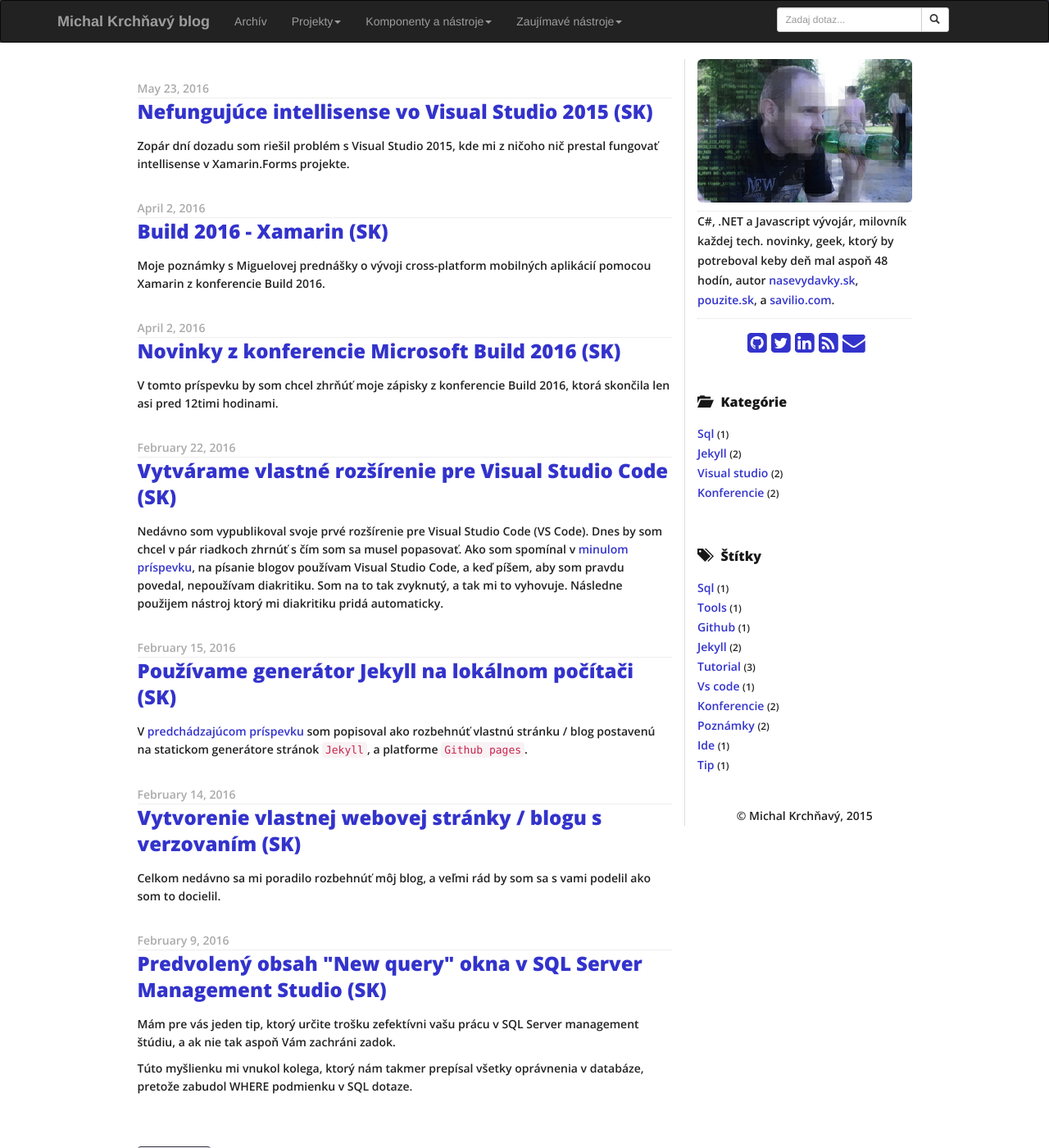
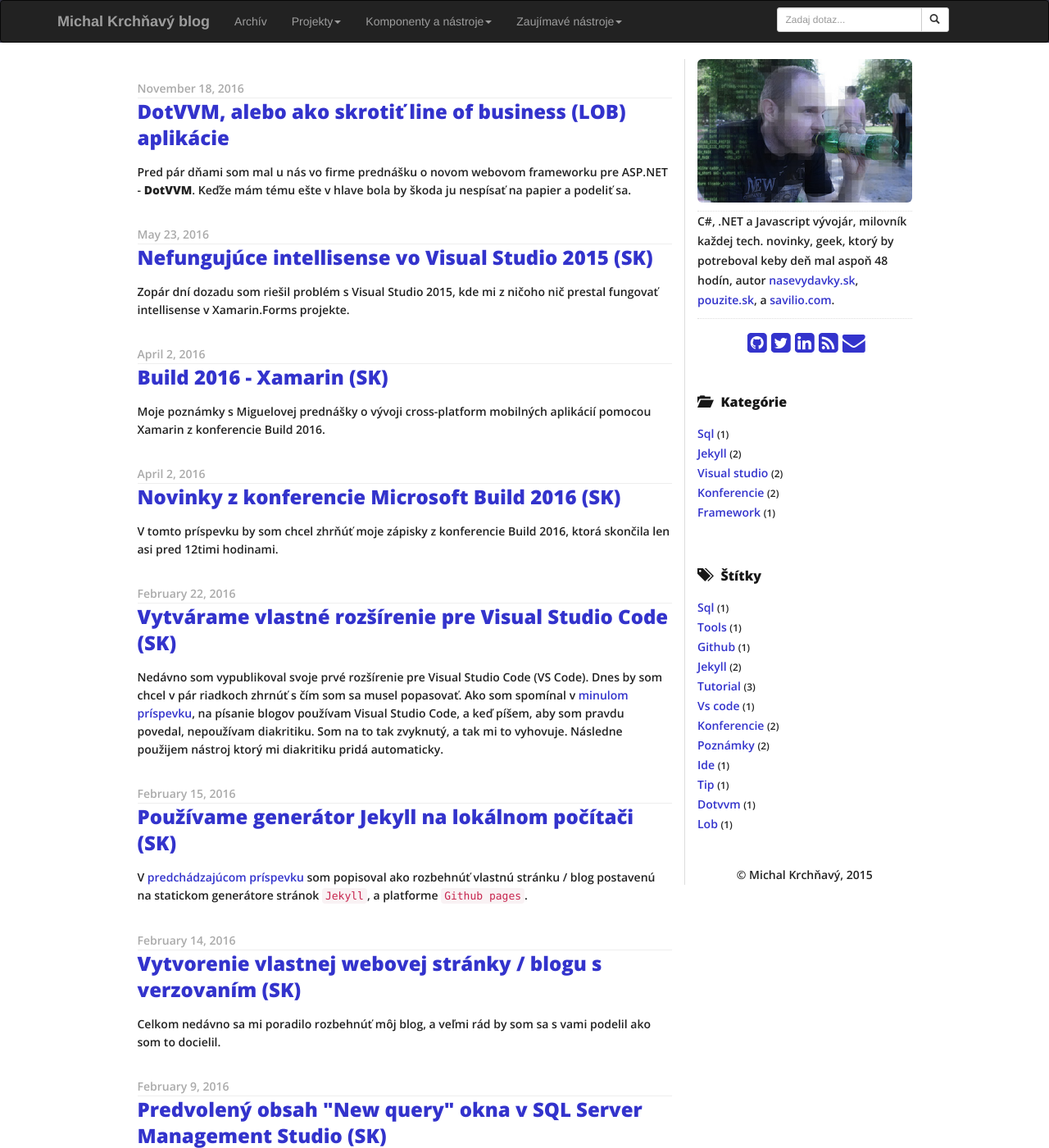
Before and after one commit to zemacik/zemacik.github.io, a Jekyll site: the page built from index.html, in a window 1280 px wide and 1400 px high. Shown: the whole window at 82% size. Built offline with Jekyll 4.4.1, drawn with Linux system fonts in a browser that asks for light colours; nearby versions of some CDN libraries; the list of posts is cut into pages by our own code; some of the changed lines change nothing that is shown.

Commit message:
Novy blog post

```diff
--- a/_posts/2016-05-23-Nefungujuce_Intellisense_vo_vs2015.md
+++ b/_posts/2016-05-23-Nefungujuce_Intellisense_vo_vs2015.md
@@ -14,7 +14,7 @@
 
 Zopár dní dozadu som riešil problém s Visual Studio 2015, kde mi z ničoho nič prestal fungovať intellisense v Xamarin.Forms projekte.
 
-Keďže problém sa mi podarilo vyriešiť až po pár hodinách, kde som vyskúšal už asi všetko čo sa dalo, no a predsa len ostávala ešte jedna možnosť, ešte pred preinštalovaním celého IDE :) alebo minimálne Xamarinu.
+Keďže problém sa mi podarilo vyriešiť až po pár hodinách, kde som vyskúšal už asi všetko čo sa dalo, no a predsa len ostávala jedna možnosť, ešte pred preinštalovaním celého IDE :) alebo minimálne Xamarinu.
 
 Takže, keď budete riešiť podobný problém, snáď vám tiež pomôže to čo mne, a to:
 
--- /dev/null
+++ b/_posts/2016-11-18-DotVVM_alebo_ako_skrotit_LOB_aplikacie.md
@@ -0,0 +1,226 @@
+---
+layout: blogpost
+type: post
+title: "DotVVM, alebo ako skrotiť line of business (LOB) aplikácie"
+description: "DotVVM, alebo ako skrotiť line of business (LOB) aplikácie"
+date: 2016-11-18
+categories:
+- Framework
+tags: [DotVVM, LOB]
+published: true
+canshare: true
+comments: true
+---
+
+Pred pár dňami som mal u nás vo firme prednášku o novom webovom frameworku pre ASP.NET - **DotVVM**. Keďže mám tému ešte v hlave bola by škoda ju nespísať na papier a podeliť sa.
+
+
+## Aké máme dnes možnosti?
+---
+
+Z pohľadu .NET vývojára máme dnes v zásade tri cesty akými sa vieme vydať pri vývoji webovej aplikácie
+
+### 1. ASP.NET WebForms
+
+Môžeme použiť staré ASP.NET WebForms. WebForms nám ponúkali vývoj založený na stránkach a komponentoch. **Na vývoj LOB aplikácií to bolo ako stvorené.** Veľa programátorov koncept nepochopilo, akékoľvek rozvrstvenie aplikácií neexistovalo, a všetka biznis logika bola v samotných stránkach. Aplikácia nebola testovateľná, a po určitom čase bola neudržiavateľná.
+
+Ďalší nešvár WebForms aplikácií bol následne **vygenerovaný HTML kód**, ktorý na dobu s pred 10 rokov možno stačil. Dnes keď potrebujeme aplikáciu cieliť na viac zariadení, obrazoviek, máme responzíviny dizajn táto technológia je takmer nepoužiteľná.
+
+Taktiež spojenie WebForms s javascriptom nebolo moc prívetivé.
+
+A následne **VIEWSTATE**. Kapitola sama o sebe. Nepochopený koncept, kde mali načítané stránky aj niekoľko megabajtov, ktoré následne chodili medzi prehliadačom a serverom.
+
+No a na záver, pre ASP.NET WebForm **nebude podpora v .NET CORE**.
+
+<br/>
+
+### 2. ASP.NET MVC, WEB API, a kopou ďalších JS knižníc
+
+Ďalšou možnosťou je vývoj aplikácie v ASP.NET MVC, WEB API, a kopou ďalších JS knižníc.
+Pri tomto spôsobe vývoja aplikácie, takmer **na všetko potrebujeme vytvárať vlastnú infraštruktúru.**
+
+* či už **validácie** na klientskej, a serverovej strane. A stým spojené udržiavanie rovnakého spôsobu prezentácie výsledkov používateľovi.
+* **preposielanie, a formátovanie dátumu a času**, je tiež pekný oriešok
+* **lokalizácia** a následné preposlanie na klienta
+
+Na všetko toto musíme myslieť pri vývoji aplikácie nad ASP.NET MVC
+
+Taktiež potrebujeme veľa, veľa javascriptoveho kódu.
+
+Ak chceme mať aspoň trochu dynamickú stránku, **na všetko potrebujeme javascriptové knižnice**, alebo si funkcionalitu napíšeme sami. Toto všetko udržiavať je celkom výzva.
+
+<br/>
+
+### 3. SPA Framework (Angular, React, Ember, Aurelia), + ASP.NET WEB API
+
+No a tretia možnosť, dnes veľmi moderná, je vývoj SPA (Single page application) v niektorom z tento týždeň populárnych frameworkov, ako sú napríklad Angular JS, React, Vue.js, Aurelia poprípade Ember.js.
+
+Pre mnohé firmy presedlať na tento spôsob vývoja može znamenať vynaloženie značného úsilia, času a finančných prostriedkov do zaškolenia programátorov. Programátori si musia osvojiť veľa nových zručností, konceptov, a technológií.
+
+Ale na rovinu. Nie je to úplne jednoduché sa vo svete javascriptu orientovať.
+
+Ak berieme ohľad aj na udržiavanie existujúceho kódu, .NET platforma je relatívne stabilná, a vieme použiť aj 10 rokov starý projekt, urobiť v ňom zmenu, a opätovne nasadiť. Čo v JS svete môže byť problém, hlavne ak dnes použitý framework, bude zajtra, o týždeň, možno o rok nepodporovaný.
+
+<br/>
+
+ ![DotVVM Logo](/assets/posts/2016/20161118_02_Logo.png){: class="img img-responsive"}
+
+## Na scénu prichádza DotVVM
+---
+
+Frustráciu s vývojom webových aplikácií nepociťujem len ja, ale aj ludia z firmy Riganti, konkrétne Tomáš Herceg. On a jeho tím sa rozhodli napísať svoj vlastný framework - DotVVM.
+
+Investovali doň nemálo času. A ako on sám spomínal na jednej svojej prednáške, že keby ohodnotil čas ktorý frameworku vo firme venovali, tak by si mohol kúpiť Teslu. :)
+
+DotVVM je Opensource framework pre ASP.NET.
+
+Ako Tomáš sám o ňom na prednáškach hovorí, píšete v ňom "javascriptové aplikácie bez javascriptu". Ten javascript tam samozrejme je, len s ním tak často neprichádzame do styku, ako je to v skôr popísaných spôsoboch vývoja.
+
+Perfektne sa hodí na vývoj Line of Business (LOB) aplikácií. Hlavne na data entry business aplikácie kde sa rieši kopec formulárov, ich vzťahy a pod.
+
+Napríklad také aplikácie poisťovní, bánk, ... Vynikajúci príklad je taký formulár na poistenie PZP, zložitejší wizard, kde nasledujúca obrazovka zobrazuje polia podľa hodnôt stránky predzhádzajúcej.
+
+Nie je úplne vhodný na písanie bežných firemných prezentačných webov (aj keď aj to je možné), aplikácie kde sa veľký dôraz berie na množstvo animácií, a facny funkcionalitu.
+
+DotVVM je založený na vzore MVVM (Model – View - ViewModel).
+
+- ViewModel je napísaný v C#
+- A Views sú V HTML s ďalšími vylepšeniami.
+
+Na klientskej strane DotVVM **používa knižnicu Knockout.js**.
+
+Vývoj v tomto frameworku nám uľahčuje aj rozšírenie do Visual Studia 2015.
+
+Rozprávku o tom ako prebiehal vývoj tohto rozšírenia si môžete pozrieť na videu zo stránky wug.cz. Pozrite sa na to je to celkom zábavné.
+
+<br/>
+
+## Atribúty, Page Livecycle
+---
+
+### Binding
+Jednotlivé properties vo viewmodeloch môžete odekorovat Binding atribútmi.
+Týmito atribútmi poviete frameworku akým smerom má povoliť bindovanie z a do viewmodelu.
+
+Možnosti ktoré dnes máme sú:
+
+- **None** – Čiže bindovanie je zakázané, a ak príde daná property z klienta bude ignorovaná. Poprípade, an klienta ani nepríde
+- **Both** – Default správanie, kde prebieha prenos dať medzi klientom a serverom
+- **ClientToServer**, **ServerToClient** sú samo popisné
+
+### Page Livecycle
+
+Ďalšia vec čo by som chcel spomenúť je životný cyklus stránky.
+
+ ![Page Livecycle](/assets/posts/2016/20161118_01_PageLiveCycle.png){: class="img img-responsive"}
+
+Ako možete videť na hore uvedenom obrázku, je veľmi podobný tomu z ASP.NET WebForms.
+
+<br/>
+
+## Je DotVVM nové WebForms?
+---
+Tak ako som už spomínal, DotVVM je do značnej miery inšpirované ASP.NET WebForms, ale moderne, a jednoducho. Rieši problémy ktoré som popísal vyššie.
+
+- **ViewModel je ViewState**
+    - Máme plnú kontrolu nad tým čo a ako tam uložíme.
+
+- **Generovaný výstup**
+    - Generovaný výstup komponentov je omnoho elegantnejší, bez akýchkoľvek inline štýlov.
+    - Všetko čo natívne komponenty generujú je popísané v dokumentácii na stránke projektu.
+
+- **Testovateľnosť**
+
+Pre WebForm vývojárov je prechod naozaj jednoduchý.
+
+<br/>
+
+## Komponenty
+---
+
+Na [stránke projektu](https://www.dotvvm.com/docs/latest) nájdete zoznam základných konponent ktoré framework obsahuje. Iné si môžeme dokúpiť (O tom poviem neskôr), alebo si sami veľmi jednoducho vytvoriť.
+
+Framework nám ponúka **dve možnosti vytvárania component**.
+
+- Jedna sú takzvané **markup controls**, tie majú koncovku dotcontrol. Je to kus markupu, ktorý môžeme opakovať v rôznych stránkach. Ako napríklad Editor adries. (Adresa dorusenia, Fakturačná adresa) na jednej stránke.
+
+- Potom máme **Code-only controls** tieto nemajú žiadny markup, a všetko sa generuje v kóde. Vieme ich zabaliť do samostatného DLL súboru. Ich vývoj je ale o niečo (možno trošku viac) zložitejší.
+
+<br/>
+
+## Zaujímavé funkcie
+---
+
+Ďalej by som chcel spomenúť niekoľko ďalších funkcií ktoré nám framework ponúka.
+
+- Ako som písal vyššie **môžeme si vytvárať vlastné komponenty**.
+
+- Máme tu priamu podporu **ModelValidation**
+
+- Možnosť prepnúť aplikáciu do **SPA režimu** kde sa neprekresľuje pri navigovaní celá stránka, ale prepisuje sa iba content v ContentPlaceholder.
+
+- **ActionFilter** je rovnaký concept ako v MVC
+
+- Priama **integrácia s IoC** (injektovanie závislostí do ViewModelov)
+
+- **Custom presenters** je niečo ako custom HttpHandlers. Použijeme v prípade ak potrebujeme generovať RSS feed, SiteMap a pod.
+
+- **Postback handlers** – pred tým ako sa urobí postback na server vieme vykonať akciu. Napríklad čakať na potvrdenie akcie používateľom, a pod.
+
+<br/>
+
+## Aktuálny stav, Licencia
+---
+
+Aktuálne je DotVVM vo verzii 1.0.5
+
+ - RTM je pre plný .NET framework
+
+Ppracujú na podpore pre .NET Core. Niežeby framework nebol funkčný, ale proste len nieje vo verzii RTM. Pevne verím že počas najbližších pár mesiacov bude RTM verzia, keďže dnes tu máme alfa verziu.
+
+Ako som spomínal na začiatku, je to open source framework, a jeho kompletné zdrojové kódy si môžete pozrieť na [githube](https://github.com/riganti/dotvvm). Tak ako Tomáš hovorí, je a vždy bude open source.
+
+Na čom však chcú utŕžiť dáku korunu sú ďalšie komponenty, alebo samotné **rozšírenie do Visual Studia**, ktoré má dve verzie,
+
+- Free,
+- Professional, ktorá má pokročilejšie funkcie, a aktuálne stojí 129 dolárov.
+
+Podrobné porovnanie si môžeme pozrieť na stránke [DotVVM for Visual Studio 2015](https://www.dotvvm.com/landing/dotvvm-for-visual-studio-extension)
+
+Ďalšiu z vecí ktoré si už dnes môžeme zakúpiť je [sada komponent]((https://www.dotvvm.com/landing/bootstrap-for-dotvvm)) pre UI framework [Twitter Bootstrap](http://getbootstrap.com/). V tomto prípade sa jedná naozaj o drobné.
+
+<br/>
+
+## Plány
+---
+
+Tak a čo máme plánované do budúcnosti:
+
+- Vydanie verzie pre .NET Core. Ako som už spomínal.
+
+- Vydanie sady komponent pre business aplikácie s názvom [DotVVM Business Pack](https://www.dotvvm.com/landing/business-pack). Bude obsahovať ďalšie komponenty ktoré nám urýchlia vývoj formulárových aplikácií. Súčasťou budú komponenty ako AutoComplete, ComboBox s podporou šablón, DateTimeRangePicker, ImageUpload, GridView s viac možnosťami. Komponentov má byť až 40.
+Termín uvedenia na trh v tomto momente netuším.
+
+- Ďalšia vec ktorá sa plánuje sú takzvané [Dynamic data](https://github.com/riganti/dotvvm-dynamic-data). Neviem či ste stým reálne v .NETe niekedy pracovali. Ja osobne nie, len si tak matne spomínam že to vedelo vygenerovať komplet formulár na základe jeho modelu a doplnkových atribútov. Len pre úplnosť doplním blog post o [DotVVM Dynamic data](https://www.dotvvm.com/blog/6/Preview-of-DotVVM-Dynamic-Data-Released).
+
+- Potom tu máme veci ako Mimifikácia a bundling JS a CSS súborov.
+
+- Hosting DotVVM aplikácie vo WebView v Xamarin aplikácii, alebo UWP aplikácii. Je to celkom zaujímavé, nechajme sa prekvapiť rýchlosťou takejto aplikácie.
+
+- No a na záver tu máme podporu pre `Electron`. Electron je Framework pomocou ktorého môžeme písať multiplatformové desktopové aplikácie v JS, CSS, a HTML. Nad Electronom je postavené napríklad Visual Sudio Code, GitHub client for Windows, Atom editor, Slack, a mnoho ďalších aplikácií.
+
+
+## Zdroje
+---
+
+Ešte na záver by som uviedol zopár zdrojov ktoré sa vám možno zídu pri ďalšom štúdiu frameworku.
+
+[Domovská stránka DotVVM](https://www.dotvvm.com/)
+
+[Zdrojové kódy DotVVM, a sample](https://github.com/riganti/dotvvm)
+
+[Sample aplikácia Checkbook](https://github.com/riganti/dotvvm-samples-checkbook)
+
+[Video - DotVVM: "Javascript Apps With No Javascript"](https://channel9.msdn.com/Series/NET-DeveloperDays-2015-on-demand/dotVVM-Javascript-Apps-With-No-Javascript-Tomas-Herceg?ocid=player)
+
+[YouTube séria - Naučte se DotVVM](https://www.youtube.com/watch?v=RrvM46uCouE&list=PLAz0LszWXtZbFRITZR8diXokBP72lkM_g)
```
Also changed, not shown: assets/posts/2016/20161118_01_PageLiveCycle.png (added), assets/posts/2016/20161118_02_Logo.png (added).
